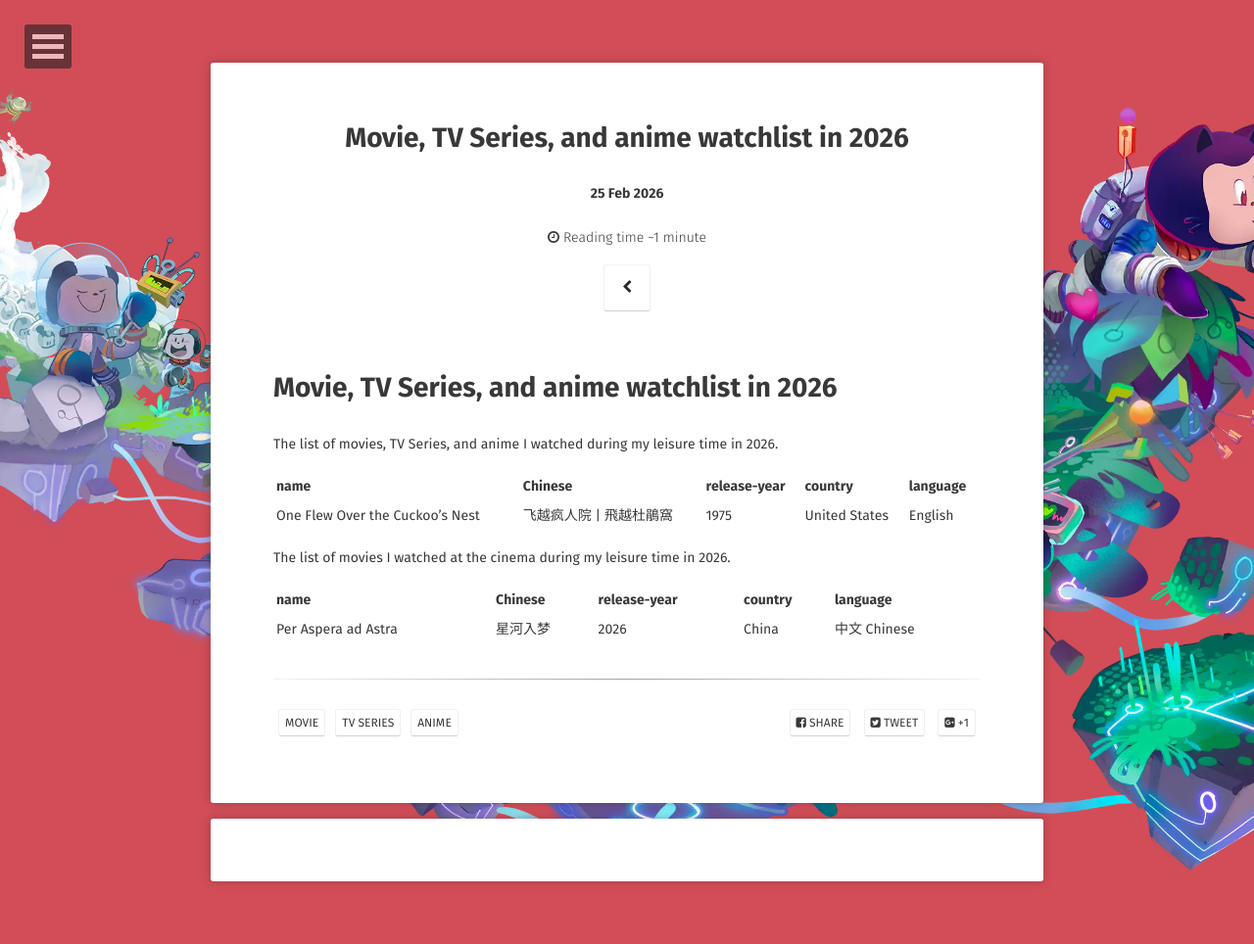
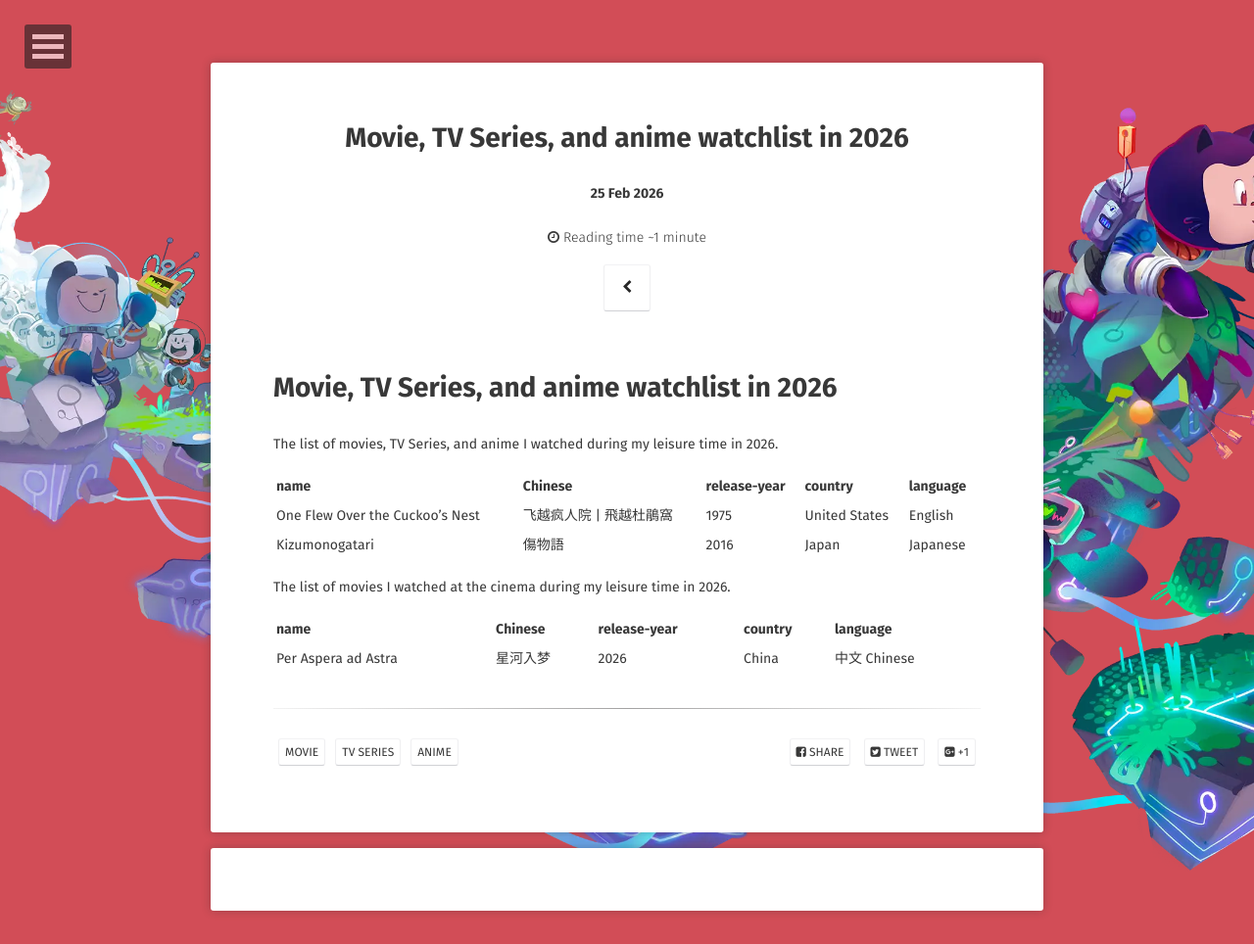
Before and after one commit to WebPavel/WebPavel.github.io, a Jekyll site: the page built from _posts/2026-02-25-movie-tv-series-and-anime-watchlist-in-2026.md, in a window 1280 px wide. Shown: the whole page at 98% size. Built offline with Jekyll 4.4.1, drawn with Linux system fonts in a browser that asks for light colours; some web fonts are replaced; comment, search, counter and statistics services are not loaded.

Commit message:
feat: update on the movies I have watched recently.

```diff
--- a/_posts/2026-02-25-movie-tv-series-and-anime-watchlist-in-2026.md
+++ b/_posts/2026-02-25-movie-tv-series-and-anime-watchlist-in-2026.md
@@ -15,6 +15,7 @@ The list of movies, TV Series, and anime I watched during my leisure time in 202
 | name                            | Chinese        | release-year | country       | language |
 |---------------------------------|----------------|--------------|---------------|----------|
 | One Flew Over the Cuckoo's Nest | 飞越疯人院 \| 飛越杜鵑窩 | 1975         | United States | English  |
+| Kizumonogatari                  | 傷物語            | 2016         | Japan         | Japanese |
 
 
 The list of movies I watched at the cinema during my leisure time in 2026.
```
